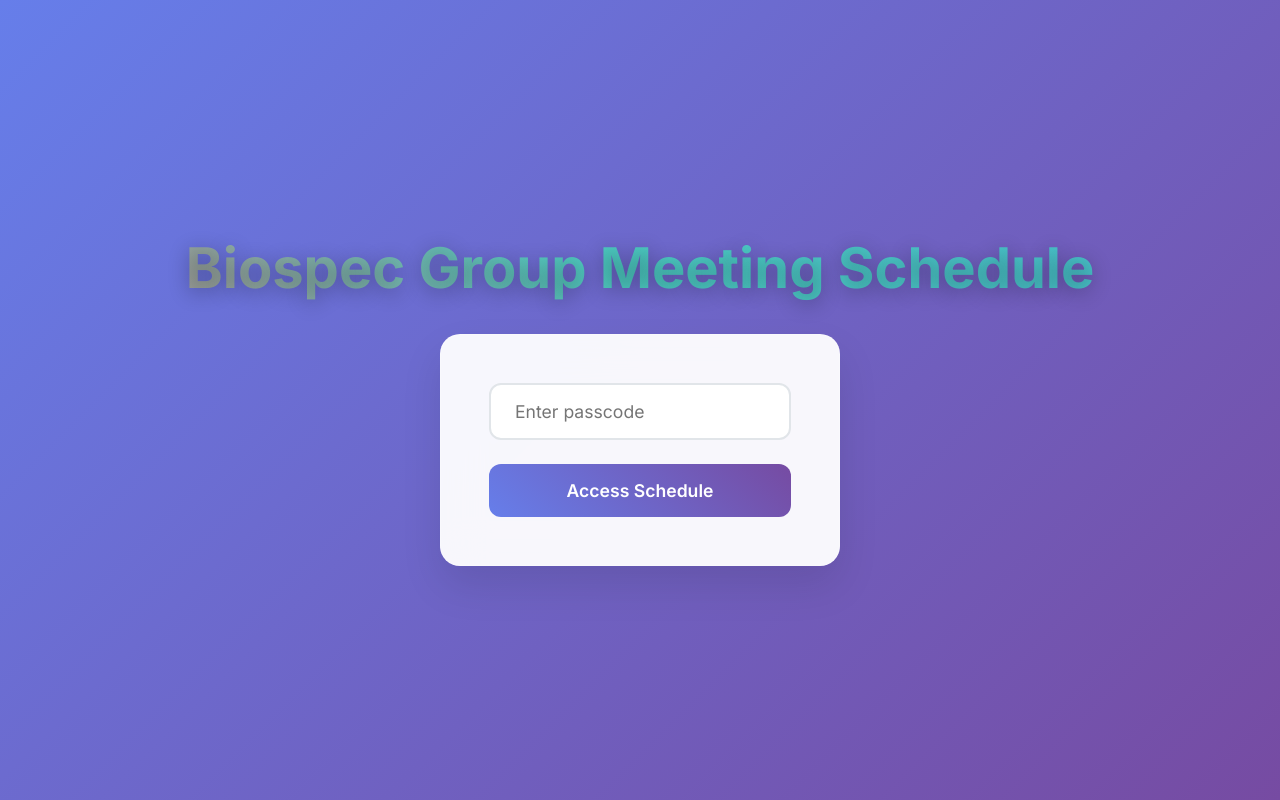
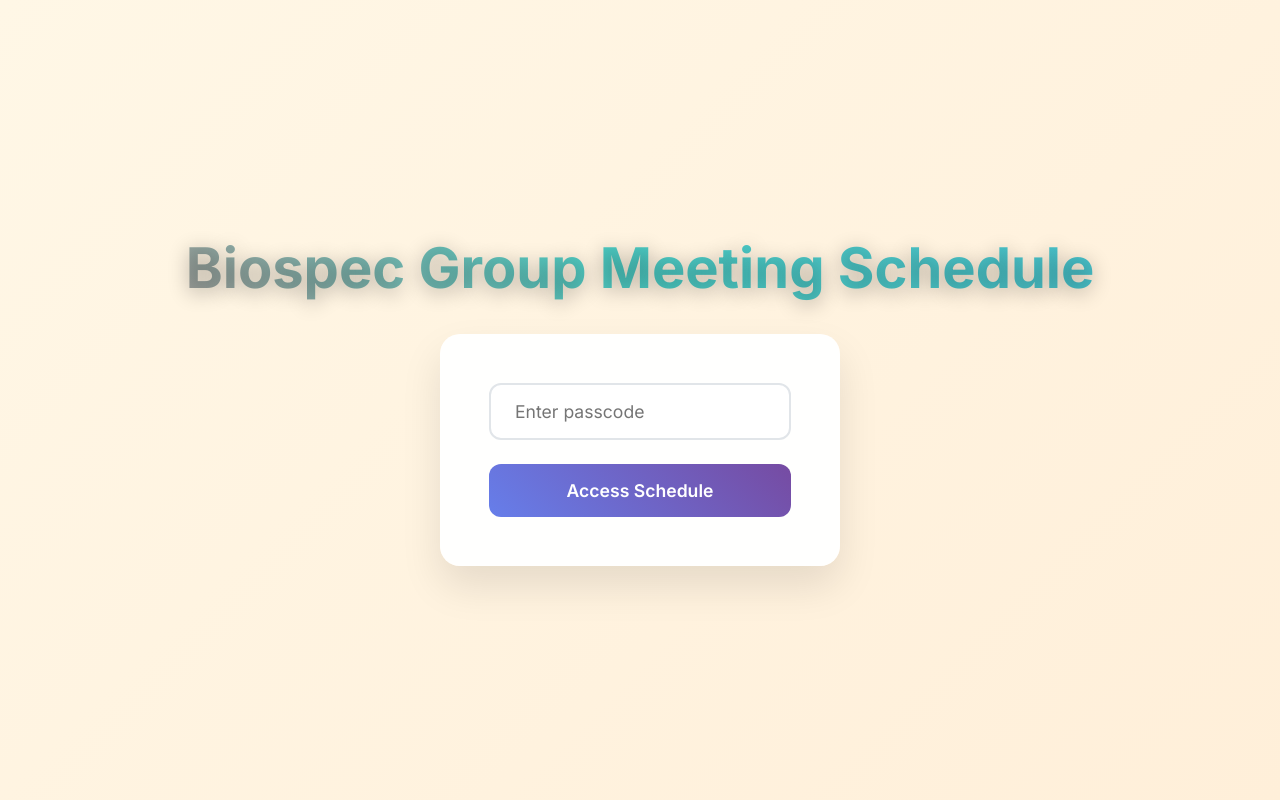
Before and after one commit to MMV-Lab/meeting_scheduler, a React (Create React App) app: page / in a window 1280 px wide. Built offline with nearby package versions, Linux system fonts and the light colour scheme; the HTML template or start-up script is replaced by a standard one.

Commit message:
update color

```diff
--- a/src/index.css
+++ b/src/index.css
@@ -10,7 +10,8 @@
     sans-serif;
   -webkit-font-smoothing: antialiased;
   -moz-osx-font-smoothing: grayscale;
-  background: linear-gradient(135deg, #667eea 0%, #764ba2 100%);
+  background: linear-gradient(135deg, #FFF7E6 0%, #FFEFD9 100%);
+  background-color: #FFF7E6;
   min-height: 100vh;
   color: #333;
 }
```
